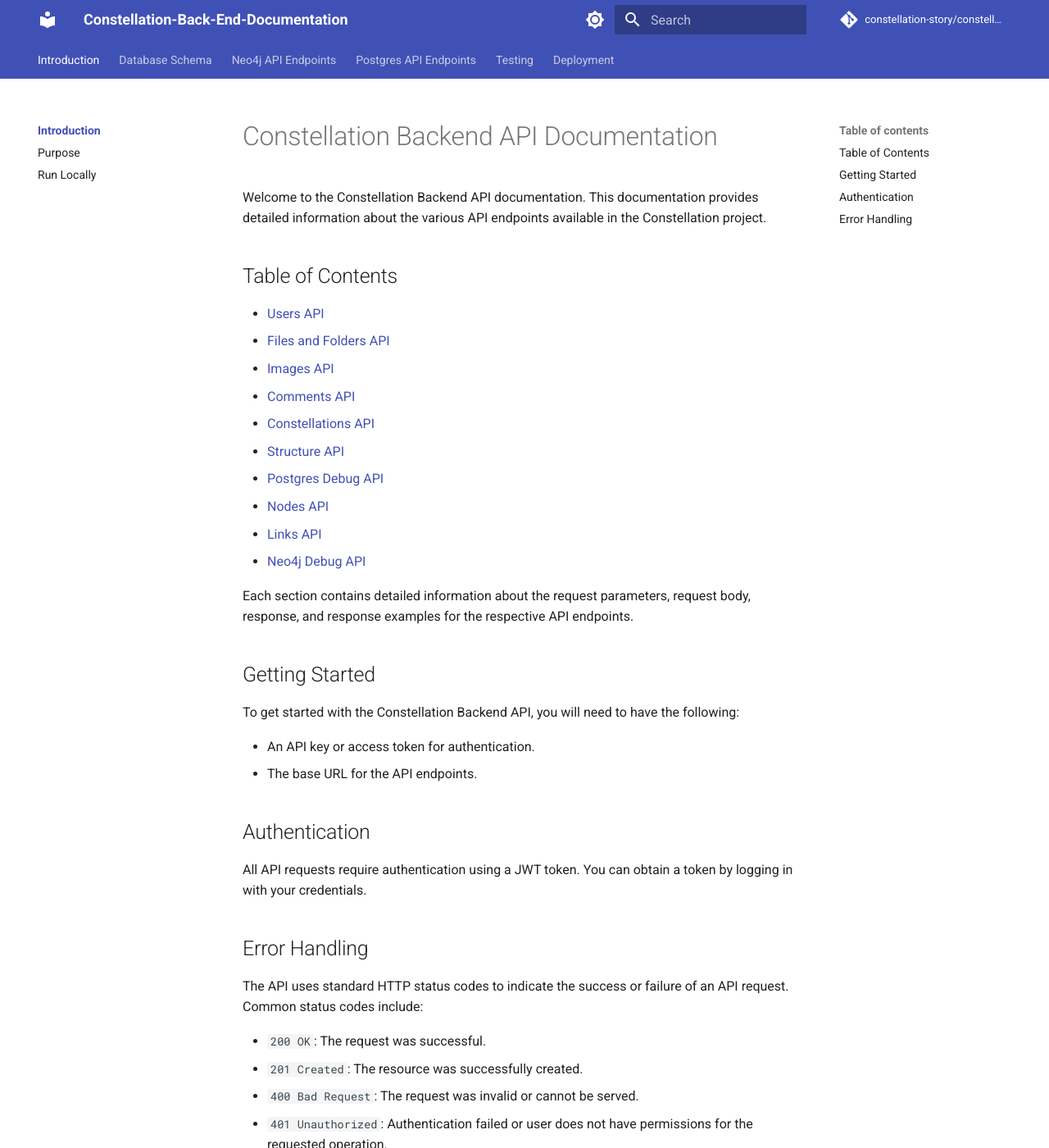
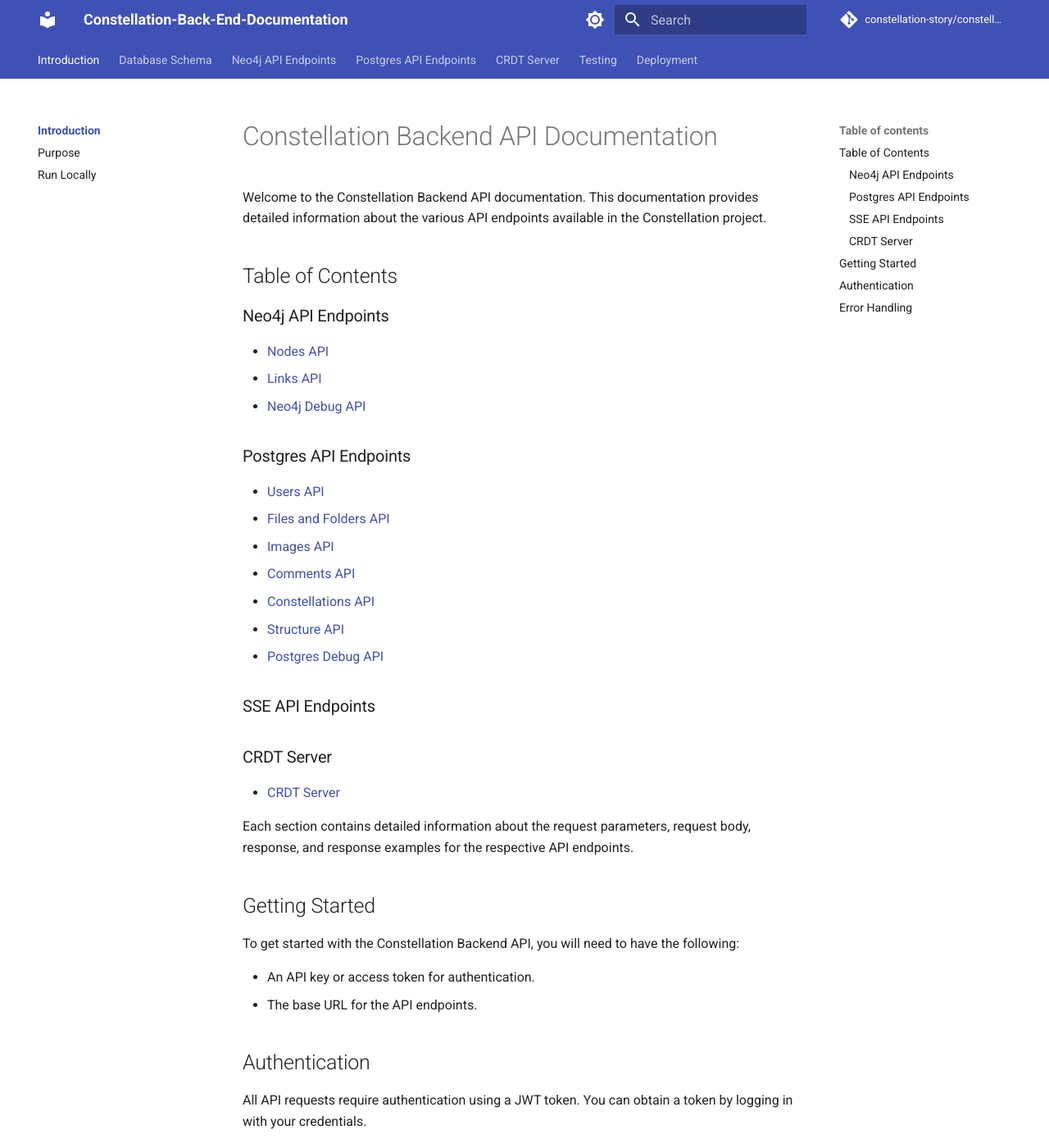
Before and after one commit to Kenan-Blasius/doc-constellation-backend, an MkDocs documentation site: the page built from docs/index.md, in a window 1280 px wide and 1400 px high. Shown: the whole window at 82% size. Built offline with MkDocs 1.6.1 and Material for MkDocs 9.7.7, drawn with Linux system fonts in a browser that asks for light colours; comment, search, counter and statistics services are not loaded.

Commit message:
Automated push: 2025-05-23 08:32:07 modification to doc website

```diff
--- a/docs/index.md
+++ b/docs/index.md
@@ -3,6 +3,14 @@
 Welcome to the Constellation Backend API documentation. This documentation provides detailed information about the various API endpoints available in the Constellation project.
 
 ## Table of Contents
+
+### Neo4j API Endpoints
+
+- [Nodes API](neo4j_api_endpoints/nodes.md)
+- [Links API](neo4j_api_endpoints/links.md)
+- [Neo4j Debug API](neo4j_api_endpoints/debug.md)
+
+### Postgres API Endpoints
 
 - [Users API](postgres_api_endpoints/users.md)
 - [Files and Folders API](postgres_api_endpoints/files.md)
@@ -11,9 +19,12 @@ Welcome to the Constellation Backend API documentation. This documentation provi
 - [Constellations API](postgres_api_endpoints/constellations.md)
 - [Structure API](postgres_api_endpoints/structure.md)
 - [Postgres Debug API](postgres_api_endpoints/debug.md)
-- [Nodes API](neo4j_api_endpoints/nodes.md)
-- [Links API](neo4j_api_endpoints/links.md)
-- [Neo4j Debug API](neo4j_api_endpoints/debug.md)
+
+### SSE API Endpoints
+
+### CRDT Server
+
+- [CRDT Server](crdt_server/overview.md)
 
 Each section contains detailed information about the request parameters, request body, response, and response examples for the respective API endpoints.
 
--- a/mkdocs.yml
+++ b/mkdocs.yml
@@ -89,6 +89,8 @@ nav:
       - Images Endpoints: postgres_api_endpoints/images.md
       - Comments Endpoints: postgres_api_endpoints/comments.md
       - Debug Endpoints: postgres_api_endpoints/debug.md
+  - CRDT Server:
+      - Overview: crdt_server/overview.md
   - Testing:
       - Overview: testing/overview.md
       # - Unit Tests: testing/unit_tests.md
```
Also changed, not shown: docs/crdt_server/overview.md (added, +87 -0 lines).
